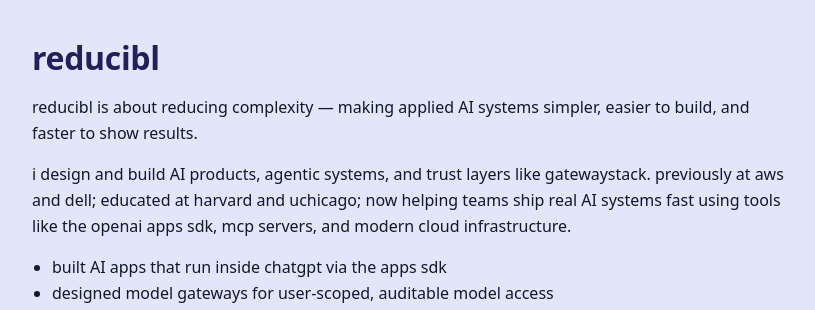
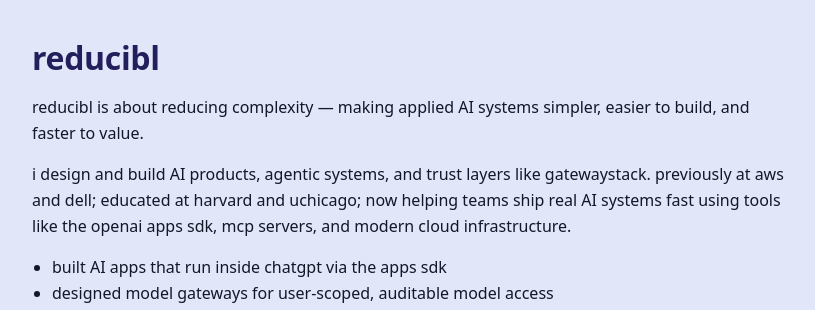
Before and after one commit to davidcrowe/reducibl.com, a Jekyll site: the page built from index.md, in a window 1280 px wide. Shown: the top 310 px of the page, without its empty margins (228-1043 px from the left). Built offline with Jekyll 4.4.1, drawn with Linux system fonts in a browser that asks for light colours.

Commit message:
ux experimentation

```diff
--- a/index.md
+++ b/index.md
@@ -5,7 +5,7 @@ title: reducibl
 
 # reducibl
 
-reducibl is about reducing complexity — making applied AI systems simpler, easier to build, and faster to show results.
+reducibl is about reducing complexity — making applied AI systems simpler, easier to build, and faster to value.
 
 i design and build AI products, agentic systems, and trust layers like gatewaystack. previously at aws and dell; educated at harvard and uchicago; now helping teams ship real AI systems fast using tools like the openai apps sdk, mcp servers, and modern cloud infrastructure.
 
```
